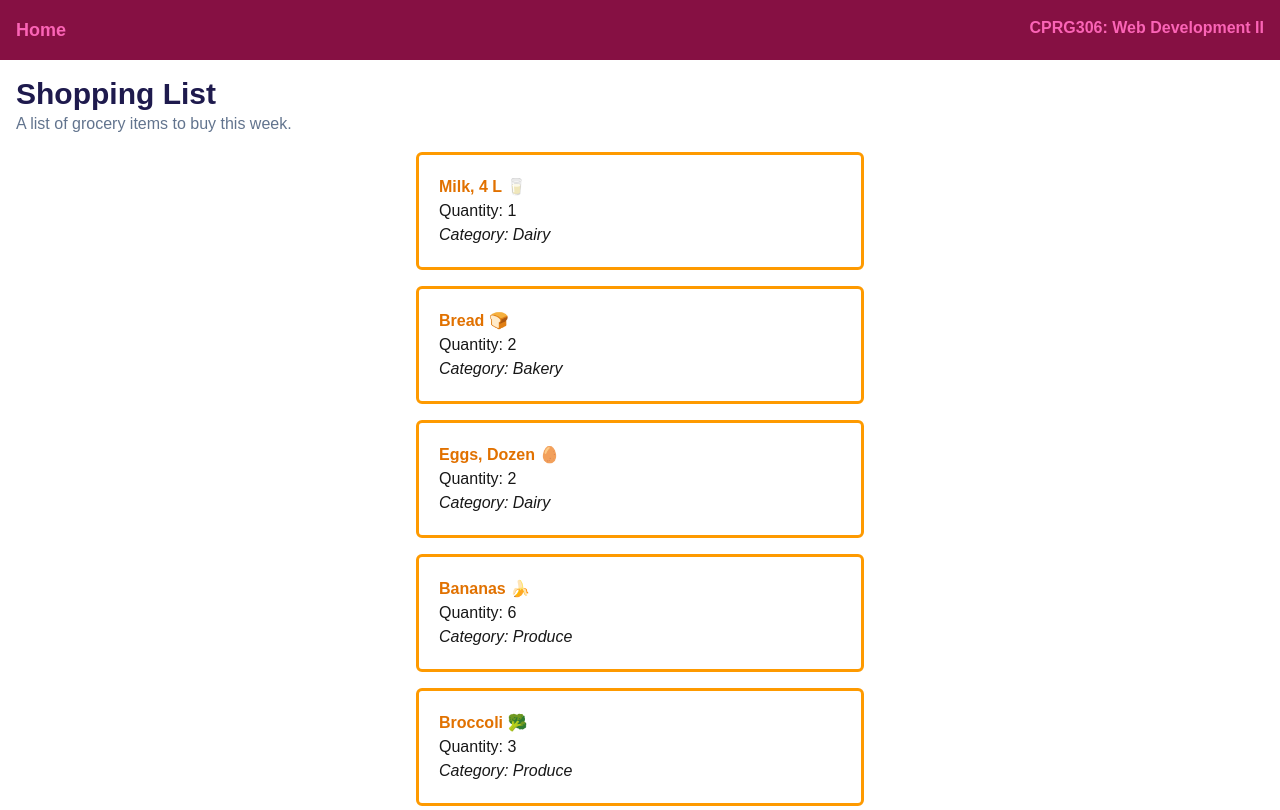
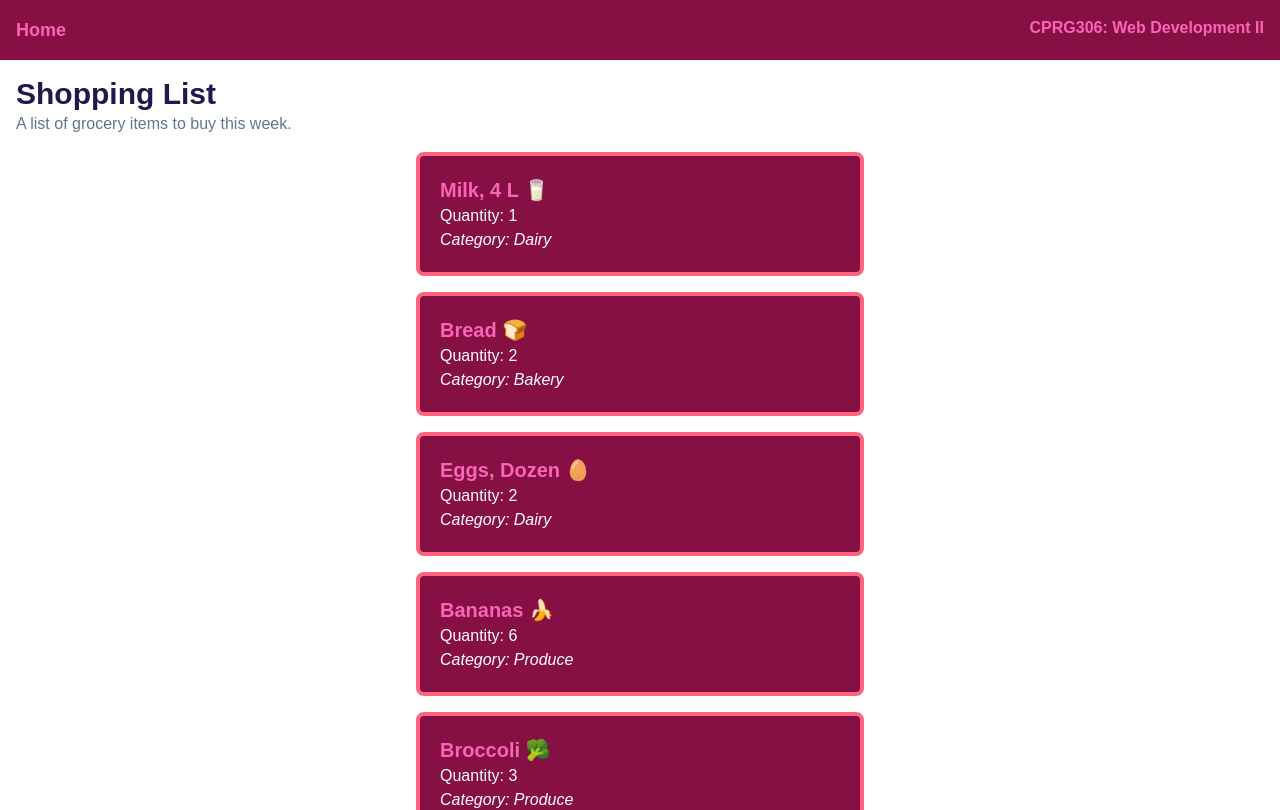
Before and after one commit to jenna-hackett/cprg306-assignments, a Next.js app: page /week-3 in a window 1280 px wide. Shown: the top 810 px of the page. Built offline with nearby package versions, Linux system fonts and the light colour scheme.

Commit message:
color scheme changed for entire website.

```diff
--- a/app/week-3/GroceryItem.js
+++ b/app/week-3/GroceryItem.js
@@ -2,10 +2,10 @@
 export default function Item({name, quantity, category}) {
   return (
     <section>
-      <ul className = "border-amber-500 border-3 rounded-md max-w-md mx-auto p-5 mb-4">
-        <li className = "font-bold text-amber-600">{name}</li>
-        <li>Quantity: {quantity}</li>
-        <li className = "font-style: italic">Category: {category}</li>
+      <ul className = "border-rose-400 border-4 rounded-lg max-w-md mx-auto p-5 mb-4 bg-pink-900">
+        <li className = "font-bold text-pink-400 text-xl">{name}</li>
+        <li className="text-white">Quantity: {quantity}</li>
+        <li className = "font-style: italic text-white">Category: {category}</li>
       </ul>
     </section>
   );
--- a/app/week-4/item-list.js
+++ b/app/week-4/item-list.js
@@ -20,7 +20,7 @@ export default function ItemList() {
           <div key={item.id}>
             {/* Render the category title when it's the first of its kind */}
             {isFirstOfCategory && (
-              <h2 className="text-xl font-bold text-indigo-800 mb-4 mt-2">
+              <h2 className="text-xl font-bold text-pink-700 mb-4 mt-2">
                 {item.category}
               </h2>
             )}
--- a/app/week-4/item.js
+++ b/app/week-4/item.js
@@ -2,9 +2,9 @@
 export default function Item({name, quantity}) {
   return (
     <section>
-      <ul className = "border-amber-500 border-3 rounded-md max-w-md mx-auto p-5 mb-4">
-        <li className = "font-bold text-amber-600">{name}</li>
-        <li>Quantity: {quantity}</li>
+      <ul className = "border-rose-400 border-4 rounded-lg max-w-md mx-auto p-5 mb-4 bg-pink-900">
+        <li className = "font-bold text-pink-400 text-xl">{name}</li>
+        <li className="text-white">Quantity: {quantity}</li>
       </ul>
     </section>
   );
```
